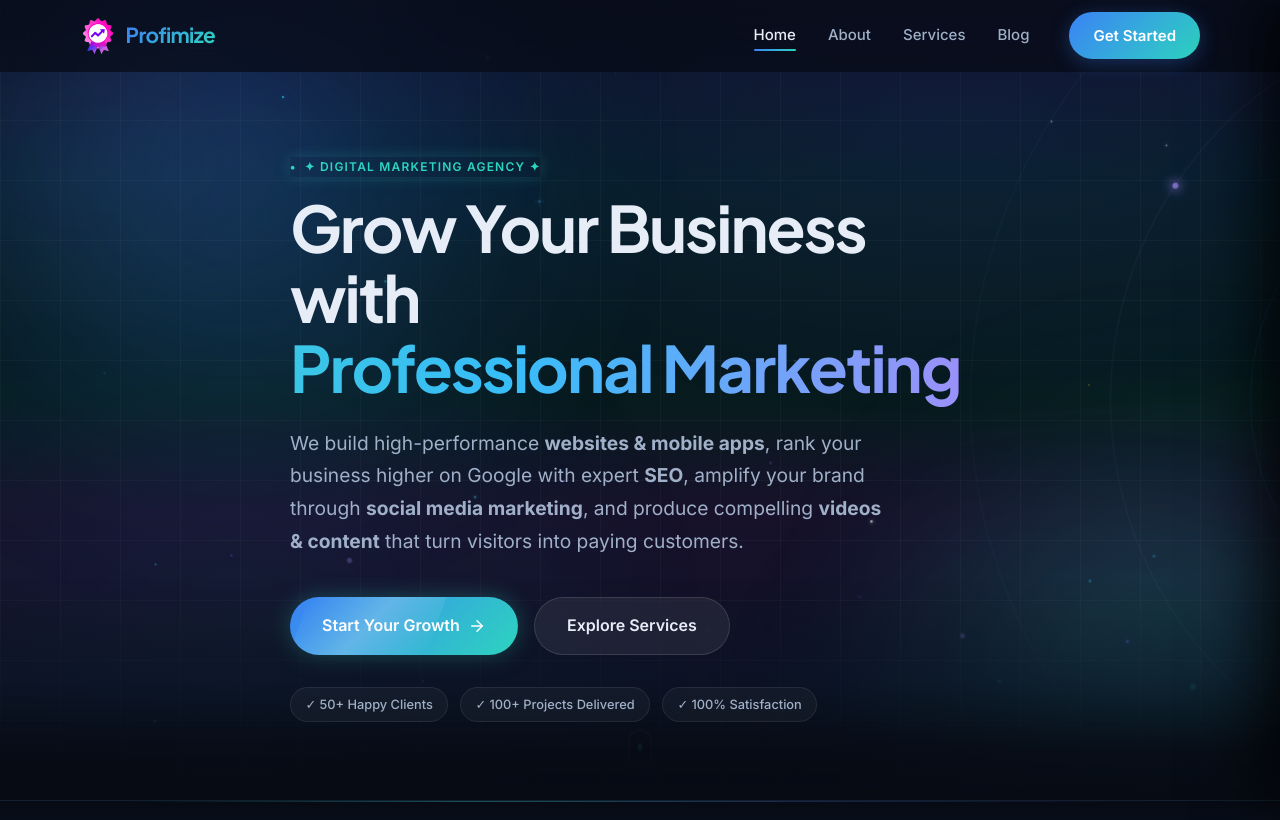
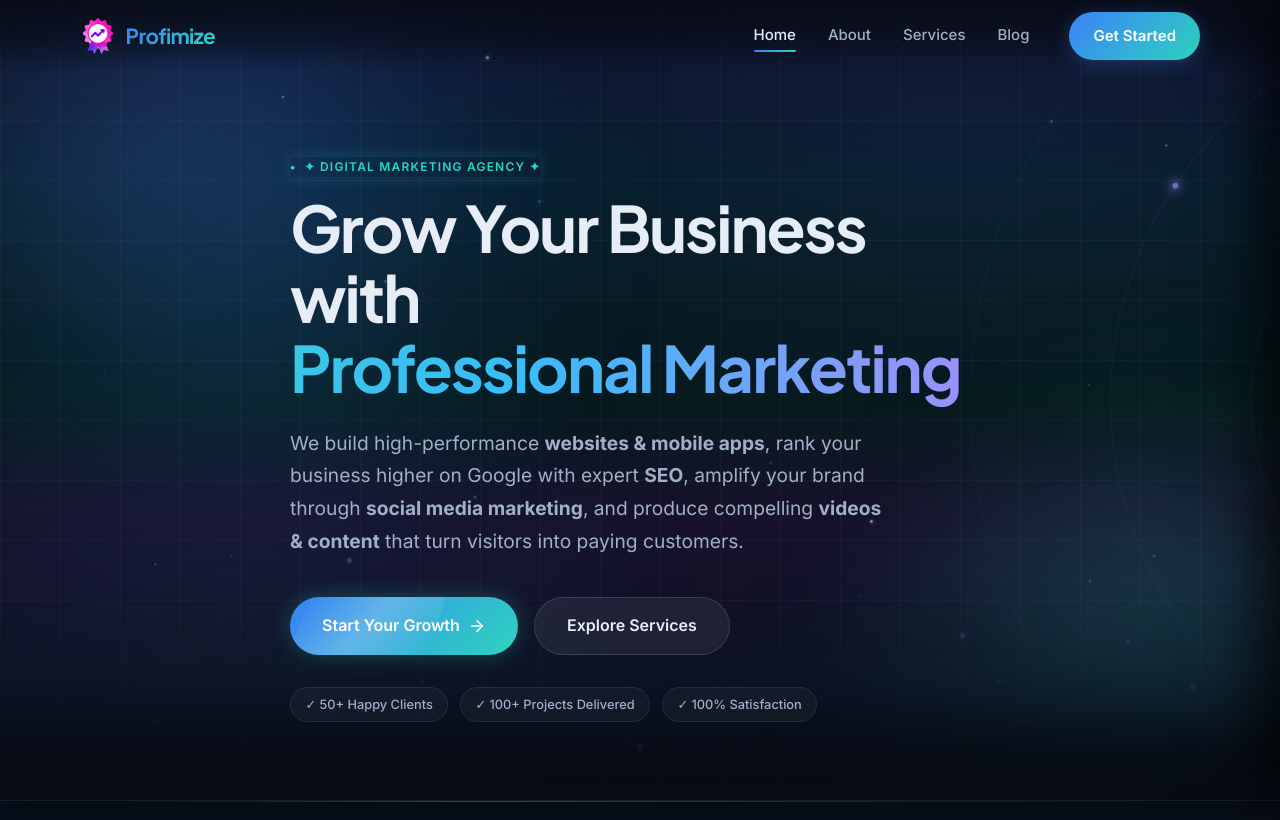
Before and after one commit to tanmoymondal1312/Profimize, a Django app: page / in a window 1280 px wide. Shown: the top 820 px of the page. Run offline with Django 4.2, Linux system fonts and the light colour scheme; data comes from the database, SQL or seed files in the repository; parts of the project's set-up code (start-up, migrations or seed data) failed here and were passed over; some libraries are stand-ins or nearby versions.

Commit message:
Auto-save changes

```diff
--- a/static/css/main.css
+++ b/static/css/main.css
@@ -249,16 +249,27 @@ body::before {
   top: 0; left: 0; right: 0;
   z-index: 100;
   height: var(--header-h);
-  background: rgba(7,11,20,.7);
-  backdrop-filter: blur(16px);
-  -webkit-backdrop-filter: blur(16px);
-  border-bottom: 1px solid transparent;
-  transition: background var(--transition), border-color var(--transition), height var(--transition), box-shadow var(--transition);
-}
+  /* Top solid dark → bottom fully transparent */
+  background: linear-gradient(
+    to bottom,
+    rgba(7,11,20,.88) 0%,
+    rgba(7,11,20,.55) 55%,
+    rgba(7,11,20,.0)  100%
+  );
+  backdrop-filter: none;
+  -webkit-backdrop-filter: none;
+  border-bottom: none;
+  transition: background var(--transition), border-color var(--transition),
+              height var(--transition), box-shadow var(--transition),
+              backdrop-filter var(--transition);
+}
+/* Once user scrolls — collapse to solid blurred bar */
 .site-header.condensed {
   height: 58px;
   background: rgba(7,11,20,.92);
-  border-bottom-color: var(--border);
+  backdrop-filter: blur(18px);
+  -webkit-backdrop-filter: blur(18px);
+  border-bottom: 1px solid var(--border);
   box-shadow: 0 4px 24px rgba(0,0,0,.4);
 }
 .header-inner {
```
